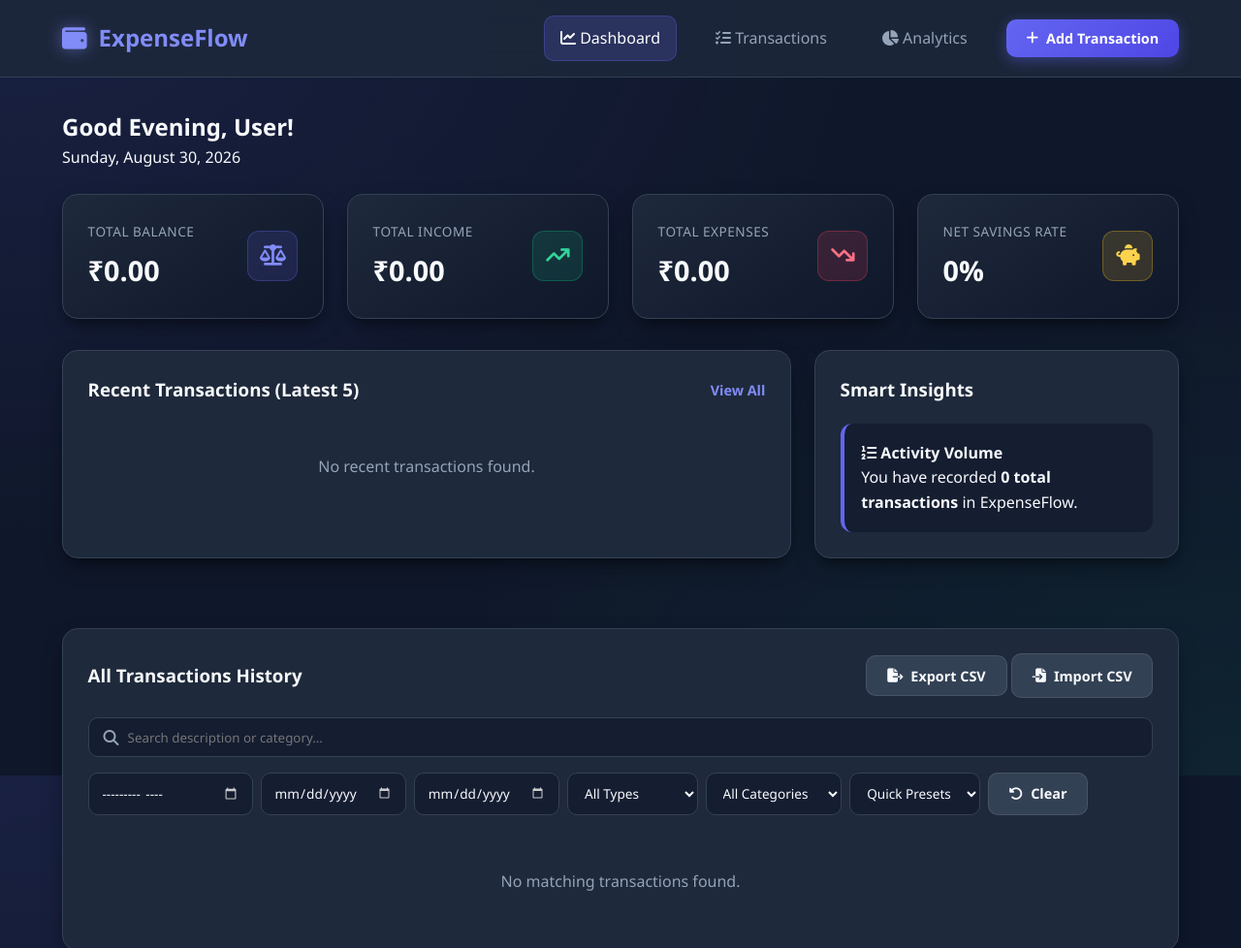
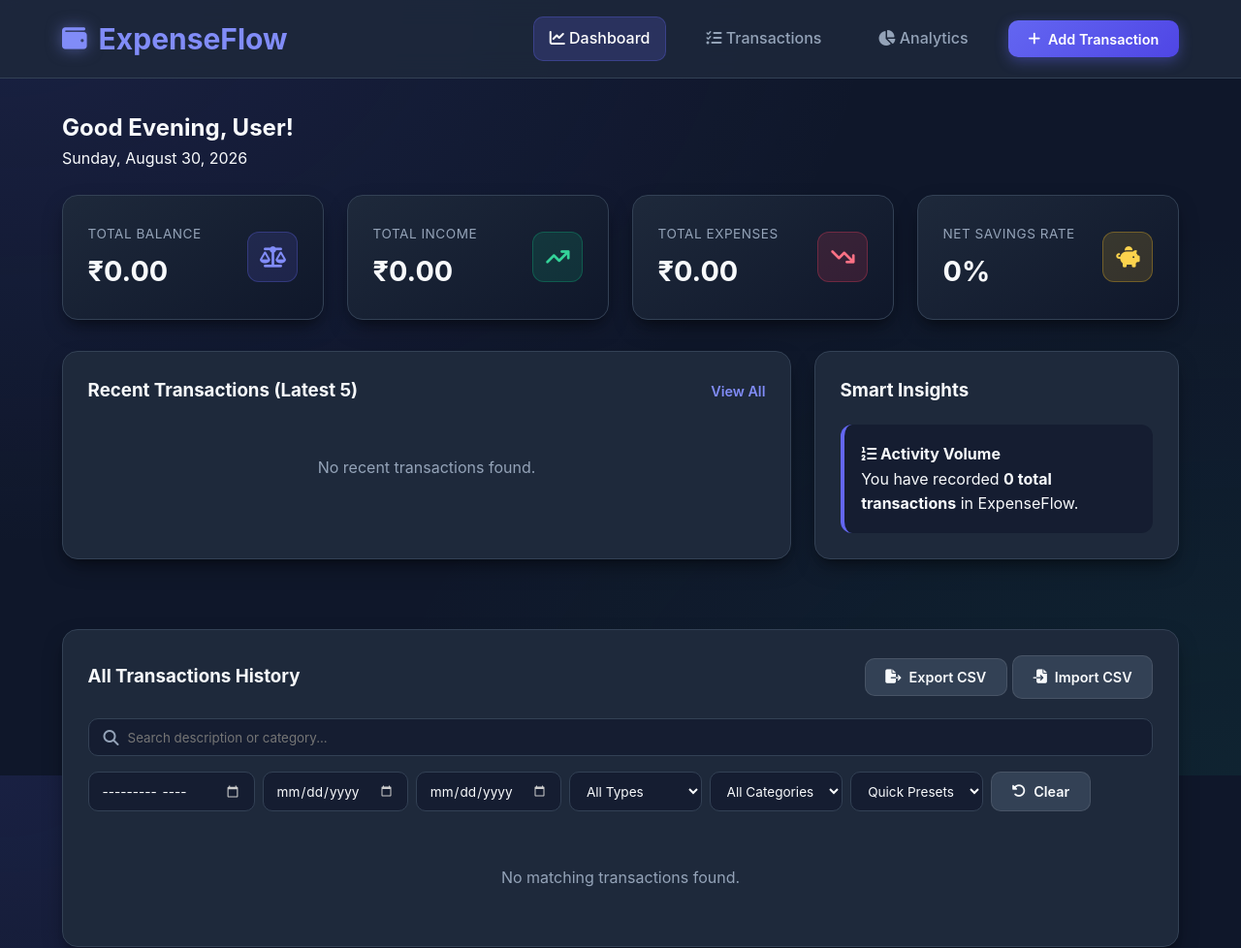
Before and after one commit to manojgupta-dev/Expense-Tracker, a plain HTML site: page index.html in a window 1280 px wide. Shown: the top 978 px of the page at 97% size. Drawn offline with Linux system fonts and the light colour scheme.

Commit message:
Refactor CSS variables and styles for improved consistency and readability

```diff
--- a/style.css
+++ b/style.css
@@ -3,18 +3,18 @@
    ========================================== */
 
 :root {
-    --primary-color: #6366f1;       /* Premium Indigo */
+    --primary-color: #6366f1;        /* Premium Indigo */
     --primary-hover: #4f46e5;
-    --success-color: #10b981;       /* Emerald Green */
-    --danger-color: #f43f5e;        /* Crimson Rose */
-    --warning-color: #fbbf24;       /* Amber Gold */
+    --success-color: #10b981;        /* Emerald Green */
+    --danger-color: #f43f5e;         /* Crimson Rose */
+    --warning-color: #fbbf24;        /* Amber Gold */
 
-    --bg-color: #0f172a;             /* Deep Slate Dark Background */
-    --card-bg: #1e293b;             /* Sleek Surface Background */
+    --bg-color: #0f172a;              /* Deep Slate Dark Background */
+    --card-bg: #1e293b;              /* Sleek Surface Background */
     --card-hover-bg: #334155;
-    --text-main: #f8fafc;            /* Bright High-Contrast Text */
-    --text-muted: #94a3b8;           /* Muted Metallic Grey */
-    --border-color: #334155;         /* Subtle Glowing Borders */
+    --text-main: #f8fafc;             /* Bright High-Contrast Text */
+    --text-muted: #94a3b8;            /* Muted Metallic Grey */
+    --border-color: #334155;          /* Subtle Glowing Borders */
 
     --radius: 16px;
     --shadow: 0 10px 25px -5px rgba(0, 0, 0, 0.4), 0 8px 10px -6px rgba(0, 0, 0, 0.3);
@@ -26,7 +26,7 @@
     margin: 0;
     padding: 0;
     box-sizing: border-box;
-    font-family: 'Segoe UI', Tahoma, Geneva, Verdana, sans-serif;
+    font-family: 'Inter', 'Segoe UI', Tahoma, Geneva, Verdana, sans-serif;
 }
 
 body {
@@ -37,6 +37,7 @@ body {
         radial-gradient(at 0% 0%, rgba(99, 102, 241, 0.12) 0px, transparent 50%),
         radial-gradient(at 100% 100%, rgba(16, 185, 129, 0.08) 0px, transparent 50%);
     background-attachment: fixed;
+    min-height: 100vh;
 }
 
 /* GLASSMORPHIC NAVBAR */
@@ -64,6 +65,8 @@ body {
     align-items: center;
     gap: 0.75rem;
     color: #818cf8;
+    font-weight: 700;
+    font-size: 1.25rem;
 }
 
 .brand-icon {
@@ -84,6 +87,7 @@ body {
     transition: var(--transition);
     padding: 0.6rem 1rem;
     border-radius: 10px;
+    border: 1px solid transparent;
 }
 
 .nav-link:hover, .nav-link.active {
@@ -127,8 +131,10 @@ body {
     transition: var(--transition);
     display: inline-flex;
     align-items: center;
+    justify-content: center;
     gap: 0.5rem;
     font-size: 0.9rem;
+    outline: none;
 }
 
 .btn-primary {
@@ -496,6 +502,7 @@ body {
     height: 100%;
     background-color: rgba(0, 0, 0, 0.7);
     backdrop-filter: blur(6px);
+    -webkit-backdrop-filter: blur(6px);
     display: flex;
     justify-content: center;
     align-items: center;
@@ -535,6 +542,7 @@ body {
     font-size: 1.5rem;
     color: var(--text-muted);
     cursor: pointer;
+    line-height: 1;
 }
 
 .close-btn:hover { color: white; }
@@ -580,10 +588,12 @@ body {
     border: 1px solid var(--border-color);
     border-radius: 10px;
     outline: none;
+    transition: var(--transition);
 }
 
 .form-group input:focus, .form-group select:focus, .form-group textarea:focus {
     border-color: var(--primary-color);
+    box-shadow: 0 0 10px rgba(99, 102, 241, 0.3);
 }
 
 .modal-footer {
```
